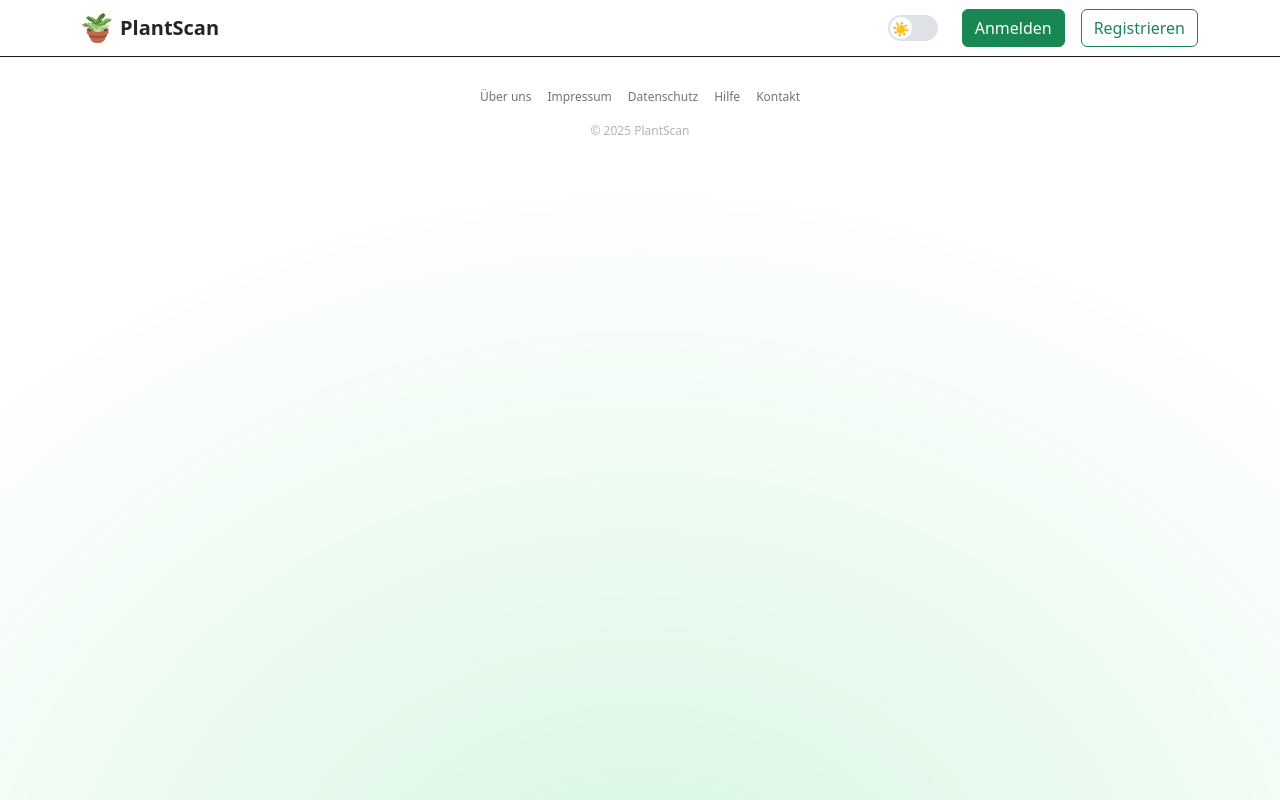
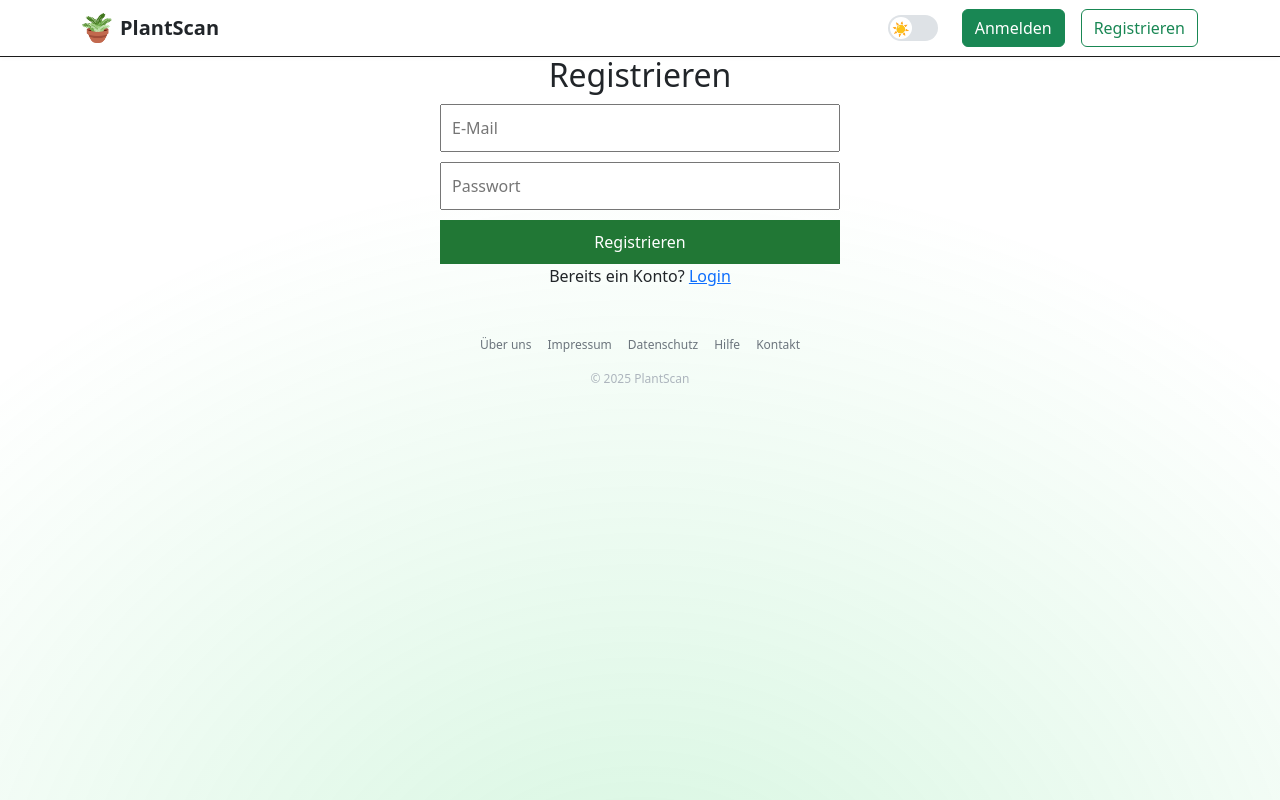
Before and after one commit to on23db/T6_Projekt_PlantScan, a Vue app: page /register in a window 1280 px wide. Built offline with nearby package versions, Linux system fonts and the light colour scheme; no server answers.

Commit message:
Added: Register and Login components with Firebase authentication

```diff
--- /dev/null
+++ b/src/components/Login.vue
@@ -0,0 +1,65 @@
+<template>
+    <div class="auth-container">
+        <h2>Login</h2>
+        <form @submit.prevent="login">
+            <input type="email" v-model="email" placeholder="E-Mail" required />
+            <input type="password" v-model="password" placeholder="Passwort" required />
+            <button type="submit">Login</button>
+        </form>
+        <p>Noch kein Konto? <router-link to="/register">Registrieren</router-link></p>
+        <p v-if="errorMessage" class="error">{{ errorMessage }}</p>
+    </div>
+</template>
+
+<script>
+import { getAuth, signInWithEmailAndPassword } from "firebase/auth";
+
+export default {
+    data() {
+        return {
+            email: "",
+            password: "",
+            errorMessage: ""
+        };
+    },
+    methods: {
+        async login() {
+            try {
+                const auth = getAuth();
+                await signInWithEmailAndPassword(auth, this.email, this.password);
+                this.$router.push("/home"); // Anpassung je nach Routing
+            } catch (error) {
+                this.errorMessage = error.message;
+            }
+        }
+    }
+};
+</script>
+
+<style scoped>
+.auth-container {
+    max-width: 400px;
+    margin: auto;
+    text-align: center;
+}
+
+input {
+    display: block;
+    width: 100%;
+    padding: 10px;
+    margin: 10px 0;
+}
+
+button {
+    padding: 10px;
+    width: 100%;
+    background: #217735;
+    color: white;
+    border: none;
+    cursor: pointer;
+}
+
+.error {
+    color: red;
+}
+</style>
--- a/src/components/Navbar.vue
+++ b/src/components/Navbar.vue
@@ -14,7 +14,8 @@
       <div class="collapse navbar-collapse justify-content-end" id="navbarNav">
         <div class="d-flex flex-column flex-lg-row align-items-center">
           <div class="theme-switch-wrapper me-lg-3">
-            <input type="checkbox" id="themeSwitch" class="theme-switch" @change="emitToggleTheme" :checked="theme === 'dark'" />
+            <input type="checkbox" id="themeSwitch" class="theme-switch" @change="emitToggleTheme"
+              :checked="theme === 'dark'" />
             <label for="themeSwitch">
               <span class="switch-icon">
                 {{ theme === 'dark' ? '🌙' : '☀️' }}
@@ -22,12 +23,16 @@
             </label>
           </div>
           <div class="d-flex flex-column flex-md-row gap-2 mt-2 mt-lg-0">
+            <router-link to="/login">
               <button class="btn btn-success" type="button">
                 Anmelden
               </button>
+            </router-link>
+            <router-link to="/register">
               <button class="btn btn-outline-success" type="button">
                 Registrieren
               </button>
+            </router-link>
           </div>
         </div>
       </div>
@@ -73,7 +78,7 @@ button {
   display: none;
 }
 
-.theme-switch + label {
+.theme-switch+label {
   display: flex;
   align-items: center;
   width: 50px;
@@ -85,7 +90,7 @@ button {
   transition: background-color 0.3s ease;
 }
 
-.theme-switch + label .switch-icon {
+.theme-switch+label .switch-icon {
   position: absolute;
   top: 2px;
   left: 2px;
@@ -101,11 +106,11 @@ button {
 }
 
 /* Dunkler Modus */
-.theme-switch:checked + label {
+.theme-switch:checked+label {
   background-color: var(--bs-gray-700);
 }
 
-.theme-switch:checked + label .switch-icon {
+.theme-switch:checked+label .switch-icon {
   transform: translateX(24px);
 }
 </style>
--- /dev/null
+++ b/src/components/Register.vue
@@ -0,0 +1,66 @@
+<template>
+    <div class="auth-container">
+        <h2>Registrieren</h2>
+        <form @submit.prevent="register">
+            <input type="email" v-model="email" placeholder="E-Mail" required />
+            <input type="password" v-model="password" placeholder="Passwort" required />
+            <button type="submit">Registrieren</button>
+        </form>
+        <p>Bereits ein Konto? <router-link to="/login">Login</router-link></p>
+        <p v-if="errorMessage" class="error">{{ errorMessage }}</p>
+    </div>
+</template>
+
+<script>
+import { createUserWithEmailAndPassword } from "firebase/auth";
+import { auth } from "../firebase"; // Firebase korrekt importieren
+
+export default {
+    data() {
+        return {
+            email: "",
+            password: "",
+            errorMessage: ""
+        };
+    },
+    methods: {
+        async register() {
+            try {
+                await createUserWithEmailAndPassword(auth, this.email, this.password);
+                this.$router.push("/home"); // Nach der Registrierung weiterleiten
+            } catch (error) {
+                this.errorMessage = error.message;
+            }
+        }
+    }
+};
+</script>
+
+
+<style scoped>
+.auth-container {
+    max-width: 400px;
+    margin: auto;
+    text-align: center;
+}
+
+input {
+    display: block;
+    width: 100%;
+    padding: 10px;
+    margin: 10px 0;
+}
+
+button {
+    padding: 10px;
+    width: 100%;
+    background: #217735;
+    color: white;
+    border: none;
+    cursor: pointer;
+}
+
+.error {
+    color: red;
+}
+</style>
--- a/src/router.js
+++ b/src/router.js
@@ -1,12 +1,28 @@
 import { createRouter, createWebHistory } from 'vue-router';
 import Home from './views/Home.vue';
+import Login from "./components/Login.vue";
+import Register from "./components/Register.vue";
 
 const routes = [
   {
     path: '/',
+    redirect: '/home'
+  },
+  {
+    path: '/home',
     name: 'Home',
     component: Home,
   },
+  {
+    path: "/login",
+    name: 'Login',
+    component: Login
+  },
+  {
+    path: "/register",
+    name: 'Register',
+    component: Register
+  }
 ];
 
 const router = createRouter({
```
Lines whose indentation alone changed are shown as unchanged.
